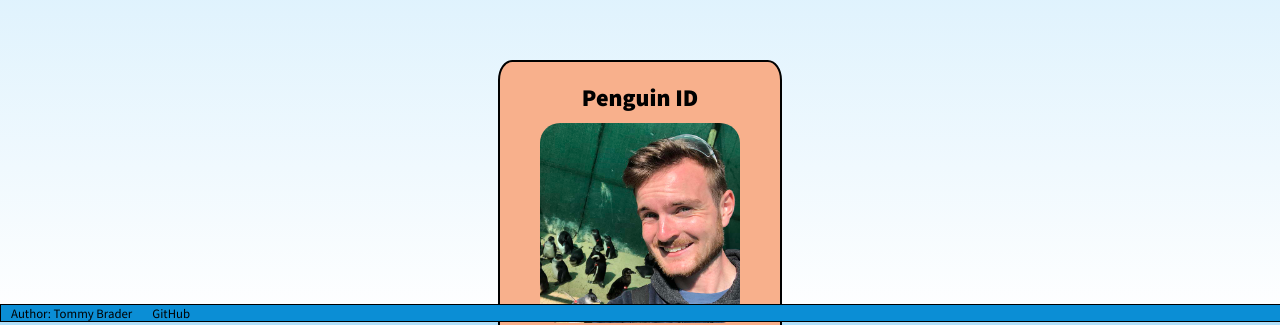
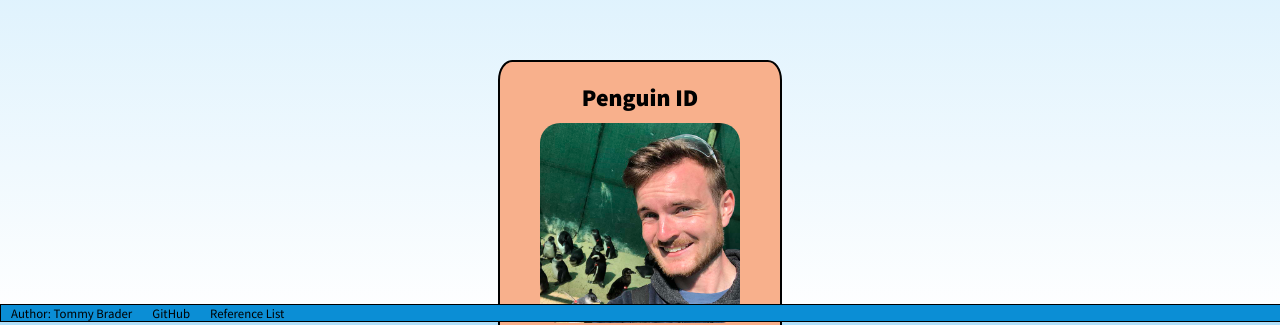
Before and after one commit to TommyBrader/penguin-project, a plain HTML site: page about-us.html in a window 1280 px wide. Shown: the part 478-803 px from the top of the page. Drawn offline with Linux system fonts and the light colour scheme.

Commit message:
add reference list to bottom nav bar

```diff
--- a/about-us.html
+++ b/about-us.html
@@ -179,6 +179,12 @@
           <li class="foot-nav-options">
             <a href="https://github.com/TommyBrader">GitHub</a>
           </li>
+          <li>
+            <a
+              href="https://docs.google.com/document/d/1Cy6E1SHiJSTGGej4AJQ1G88MRIiZWFXzT3qNCAl6eOc/edit?usp=sharing"
+              >Reference List</a
+            >
+          </li>
         </ul>
       </nav>
     </footer>
```
Also changed, not shown: index.html (+6 -0 lines), information.html (+6 -0 lines), shop.html (+6 -0 lines), weather.html (+6 -0 lines).
